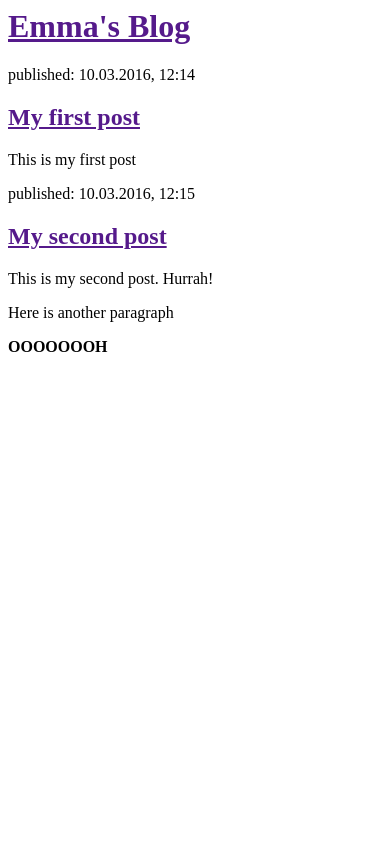
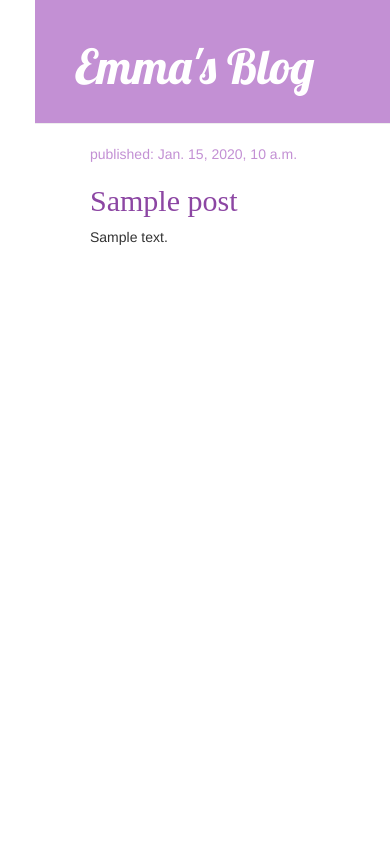
Before and after one commit to emsiepopples/my-first-blog, a Django app: template brian/templates/brian/post_list.html in a window 390 px wide. Run offline with Django 3.2, Linux system fonts and the light colour scheme; the template is opened without the code that fills it: values that come from a table or form of the project are taken from there, others are empty; tables that the repository leaves empty hold one stand-in row (values such as "Sample post"); some libraries are stand-ins or nearby versions.

Commit message:
Added view and template for detailed blog post as well as CSS for the site.

```diff
--- /dev/null
+++ b/brian/static/css/brian.css
@@ -0,0 +1,52 @@
+h1 a {
+	color: #C390D4;
+	font-family: 'Lobster';
+}
+
+body {
+    padding-left: 35px;
+}
+
+.page-header {
+    background-color: #C390D4;
+    margin-top: 0;
+    padding: 20px 20px 20px 40px;
+}
+
+.page-header h1, .page-header h1 a, .page-header h1 a:visited, .page-header h1 a:active {
+    color: #ffffff;
+    font-size: 36pt;
+    text-decoration: none;
+}
+
+.content {
+    margin-left: 40px;
+}
+
+.date {
+    color: #C390D4;
+}
+
+.save {
+    float: right;
+}
+
+.post-form textarea, .post-form input {
+    width: 100%;
+}
+
+.top-menu, .top-menu:hover, .top-menu:visited {
+    color: #ffffff;
+    float: right;
+    font-size: 26pt;
+    margin-right: 20px;
+}
+
+.post {
+    margin-bottom: 70px;
+}
+
+.post h2 a, .post h2 a:visited {
+    color: #8C46A3;
+    font-family: 'Baskerville'
+}
--- /dev/null
+++ b/brian/templates/brian/base.html
@@ -0,0 +1,22 @@
+{% load staticfiles %}
+<html>
+    <head>
+    <link rel="stylesheet" href="//maxcdn.bootstrapcdn.com/bootstrap/3.2.0/css/bootstrap.min.css">
+    <link rel="stylesheet" href="//maxcdn.bootstrapcdn.com/bootstrap/3.2.0/css/bootstrap-theme.min.css">
+    <link href="http://fonts.googleapis.com/css?family=Lobster&subset=latin,latin-ext" rel="stylesheet" type="text/css">
+    <link rel="stylesheet" href="{% static 'css/brian.css' %}">
+        <title>Emma's Blog</title>
+    </head>
+   <body>
+    <div class="page-header">
+        <h1><a href="/">Emma's Blog</a></h1>
+    </div>
+    <div class="content container">
+        <div class="row">
+            <div class="col-md-8">
+            {% block content %}
+            {% endblock %}
+            </div>
+        </div>
+    </div>
+</body>
--- a/brian/templates/brian/post_list.html
+++ b/brian/templates/brian/post_list.html
@@ -1,24 +1,13 @@
-<html>
-    <head>
-        <title>Emma's Blog</title>
-    </head>
-    <body>
-        <div>
-            <h1><a href="">Emma's Blog</a></h1>
-        </div>
+{% extends 'brian/base.html' %}
 
-        <div>
-            <p>published: 10.03.2016, 12:14</p>
-            <h2><a href="">My first post</a></h2>
-            <p>This is my first post</p>
-        </div>
-
-        <div>
-            <p>published: 10.03.2016, 12:15</p>
-            <h2><a href="">My second post</a></h2>
-            <p>This is my second post. Hurrah!</p>
-            <p>Here is another paragraph</p>
-            <p><strong>OOOOOOOH</strong>
-        </div>
-    </body>
-</html>
+{% block content %}
+    {% for post in posts %}
+                <div class="post">
+                    <div class="date">
+                        <p>published: {{ post.published_date }}</p>
+                    </div>
+                    <h2><a href="{% url 'post_detail' pk=post.pk %}">{{ post.title }}</a></h2>
+                    <p>{{ post.text|linebreaks }}</p>
+                </div>
+            {% endfor %}
+{% endblock %}
--- a/brian/urls.py
+++ b/brian/urls.py
@@ -3,4 +3,5 @@ from . import views
 
 urlpatterns = [
     url(r'^$', views.post_list, name='post_list'),
+    url(r'^post/(?P<pk>\d+)/$', views.post_detail, name='post_detail'),
 ]
```
Also changed, not shown: brian/templates/brian/post_detail.html (added, +13 -0 lines), brian/views.py (+12 -2 lines).
